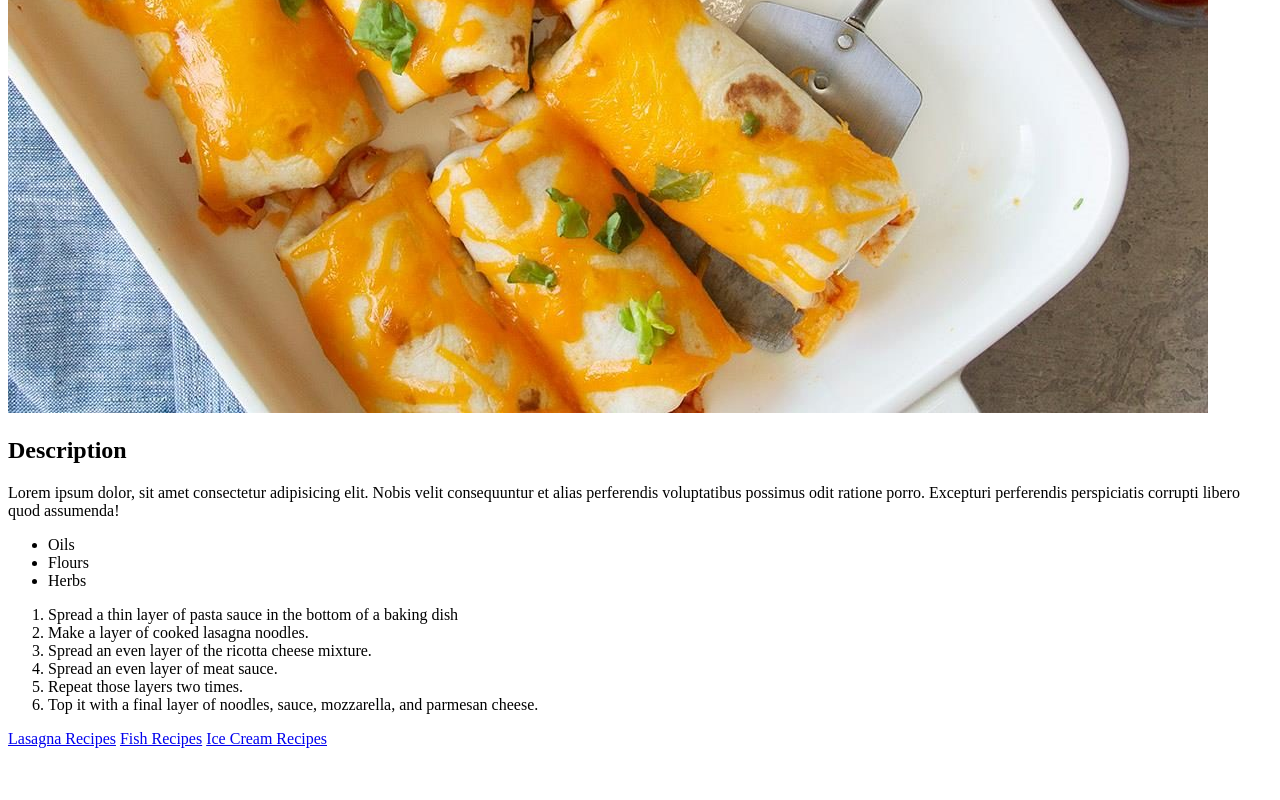
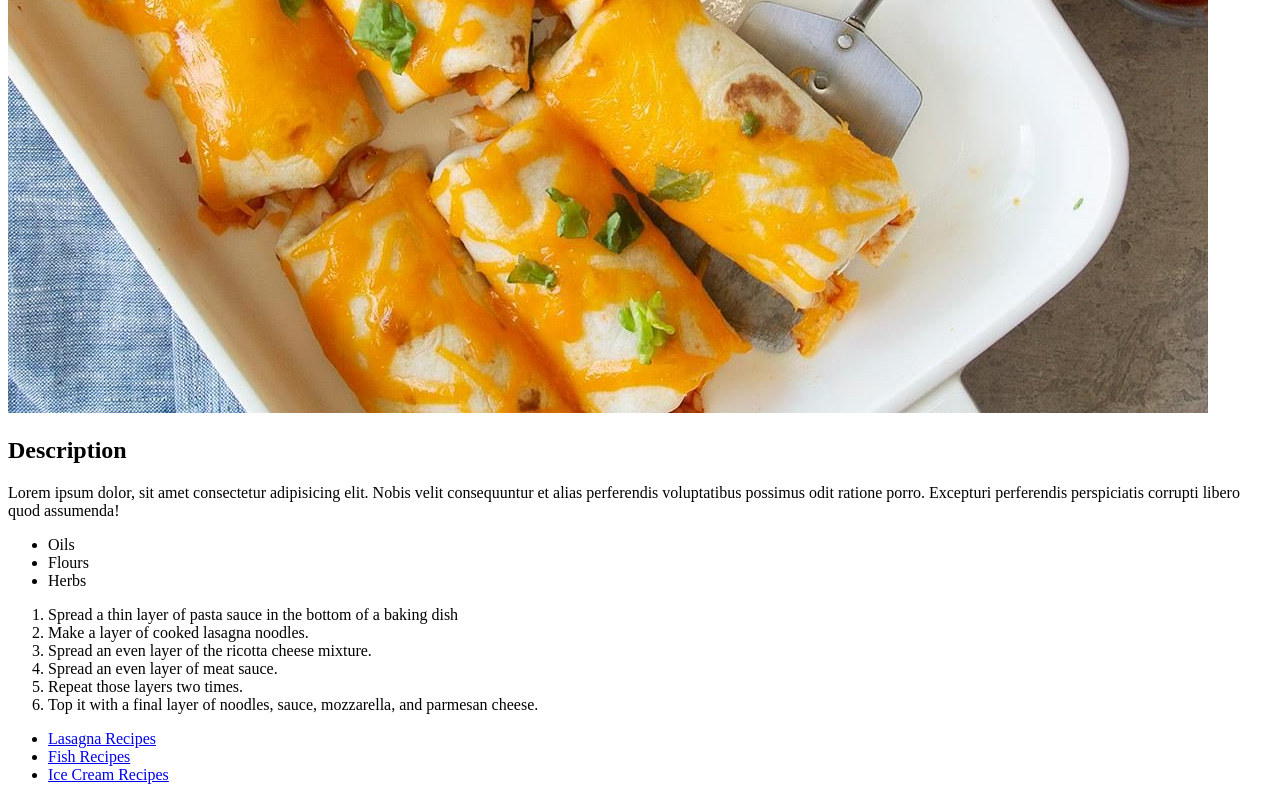
Before and after one commit to 78fatemanazari/odin-recipes, a plain HTML site: page index.html in a window 1280 px wide. Shown: the part 867-1667 px from the top of the page. Before the commit the page ends 1623 px from the top, so only its background shows below. Drawn offline with Linux system fonts and the light colour scheme.

Commit message:
Add ul and li tags

```diff
--- a/index.html
+++ b/index.html
@@ -25,8 +25,10 @@
           <li>Repeat those layers two times.</li>
           <li>Top it with a final layer of noodles, sauce, mozzarella, and parmesan cheese.</li>
        </ol>
-    <a href="recipes/lasagna.html">Lasagna Recipes</a>
-    <a href="recipes/fish.html">Fish Recipes</a>
-    <a href="recipes/Ice cream.html">Ice Cream Recipes</a>
+       <ul>
+        <li><a href="recipes/lasagna.html">Lasagna Recipes</a></li>
+        <li><a href="recipes/fish.html">Fish Recipes</a></li>
+        <li><a href="recipes/Ice cream.html">Ice Cream Recipes</a></li>
+       </ul>
 </body>
 </html>
```
